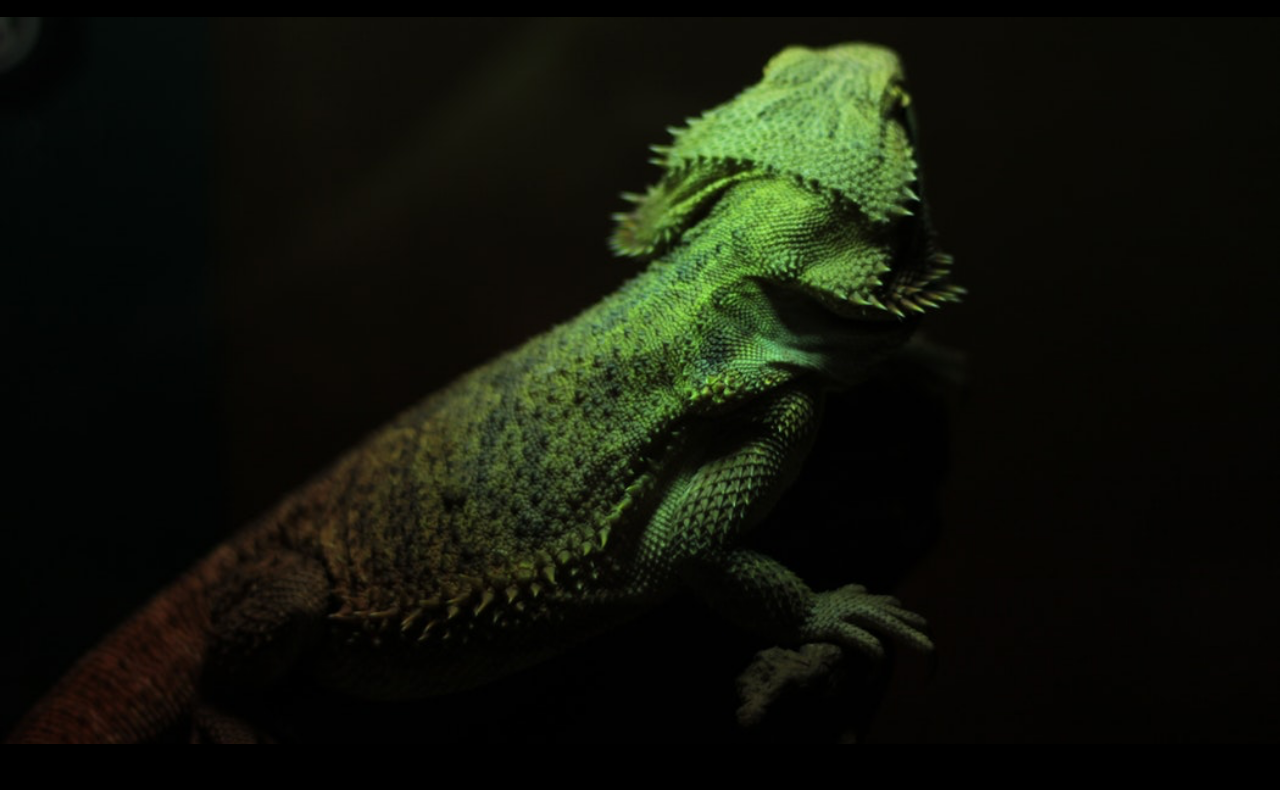
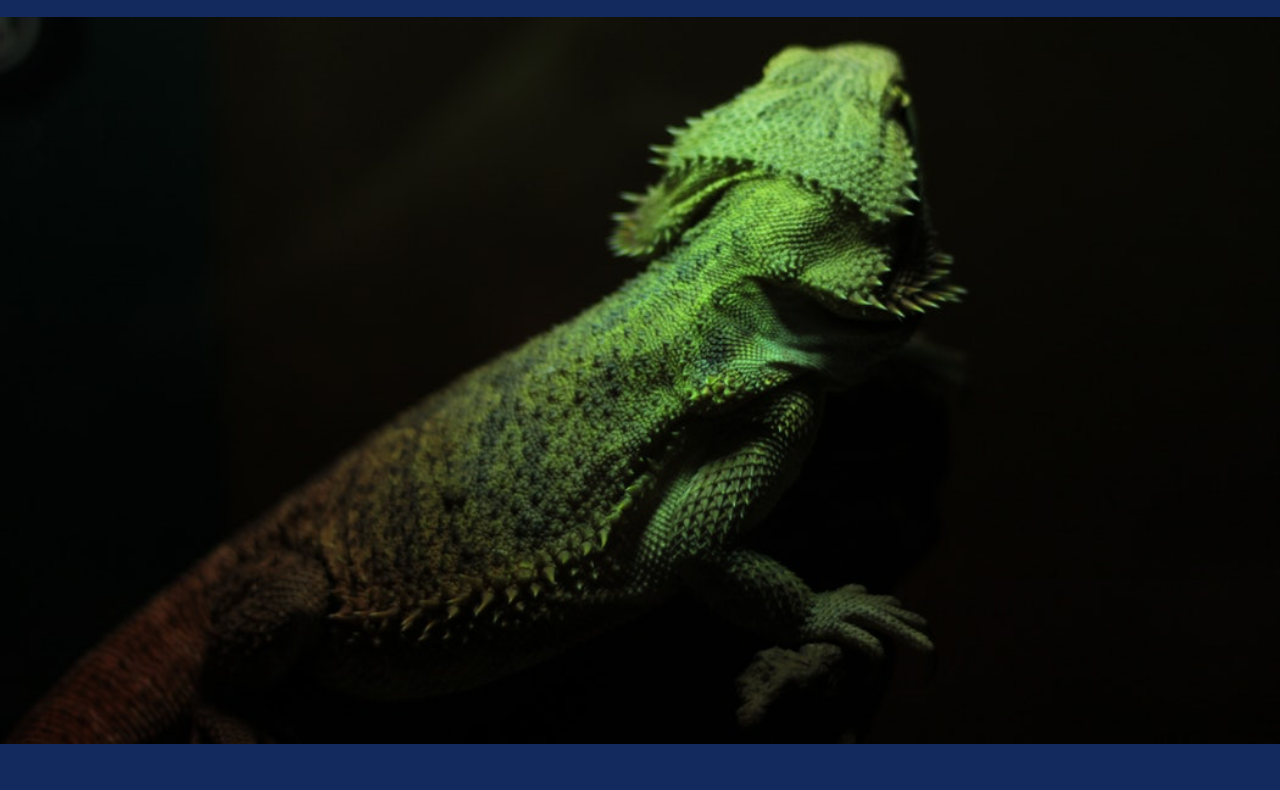
Before and after one commit to cmedinab/Fork-Desafio3, a plain HTML site: page index.html in a window 1280 px wide. Shown: the part 109-899 px from the top of the page. Drawn offline with Linux system fonts and the light colour scheme.

Commit message:
Update style.css
Cambio background-color: black; // ahora tiene color #132a5e

```diff
--- a/assets/css/style.css
+++ b/assets/css/style.css
@@ -1,7 +1,7 @@
 body{
     margin: 0;
     font-family: 'Raleway', sans-serif;
-    background-color: black;
+    background-color: #132a5e;
     color: white;
 }
 header h1 {
```
